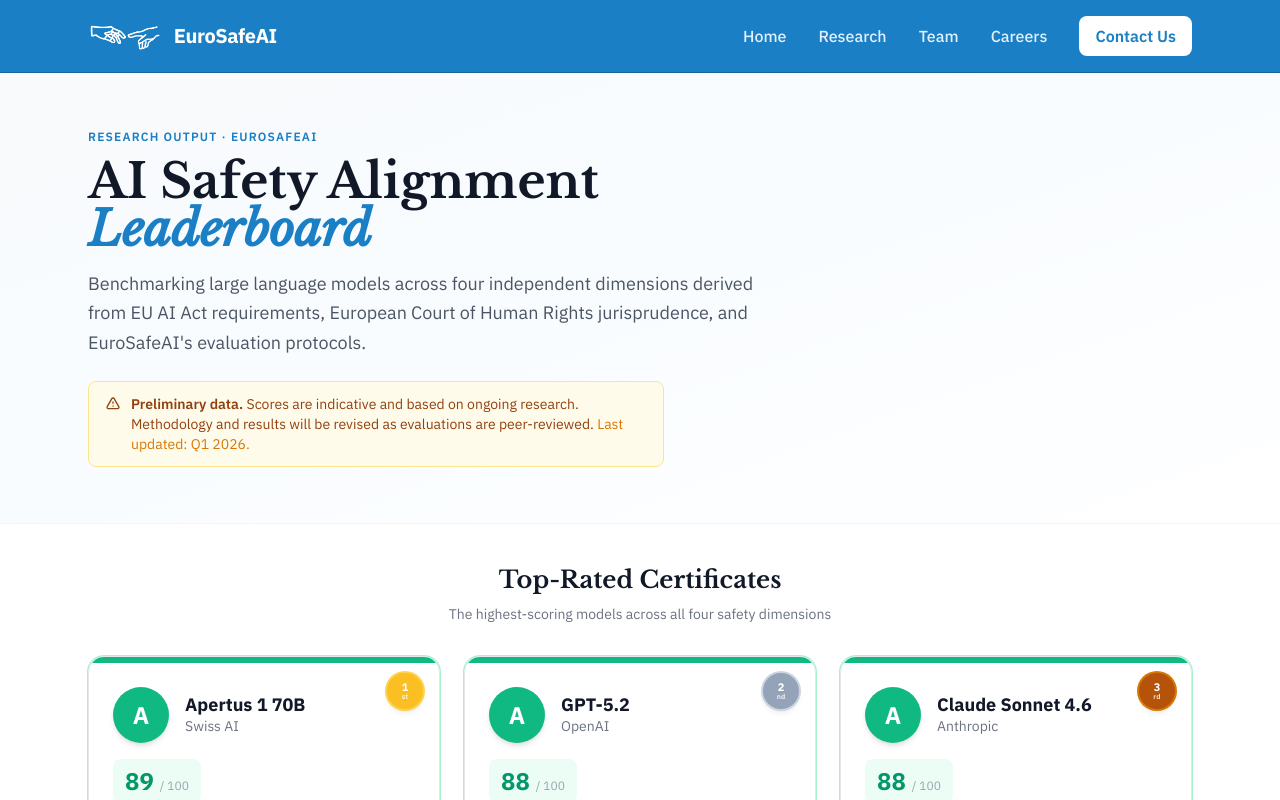
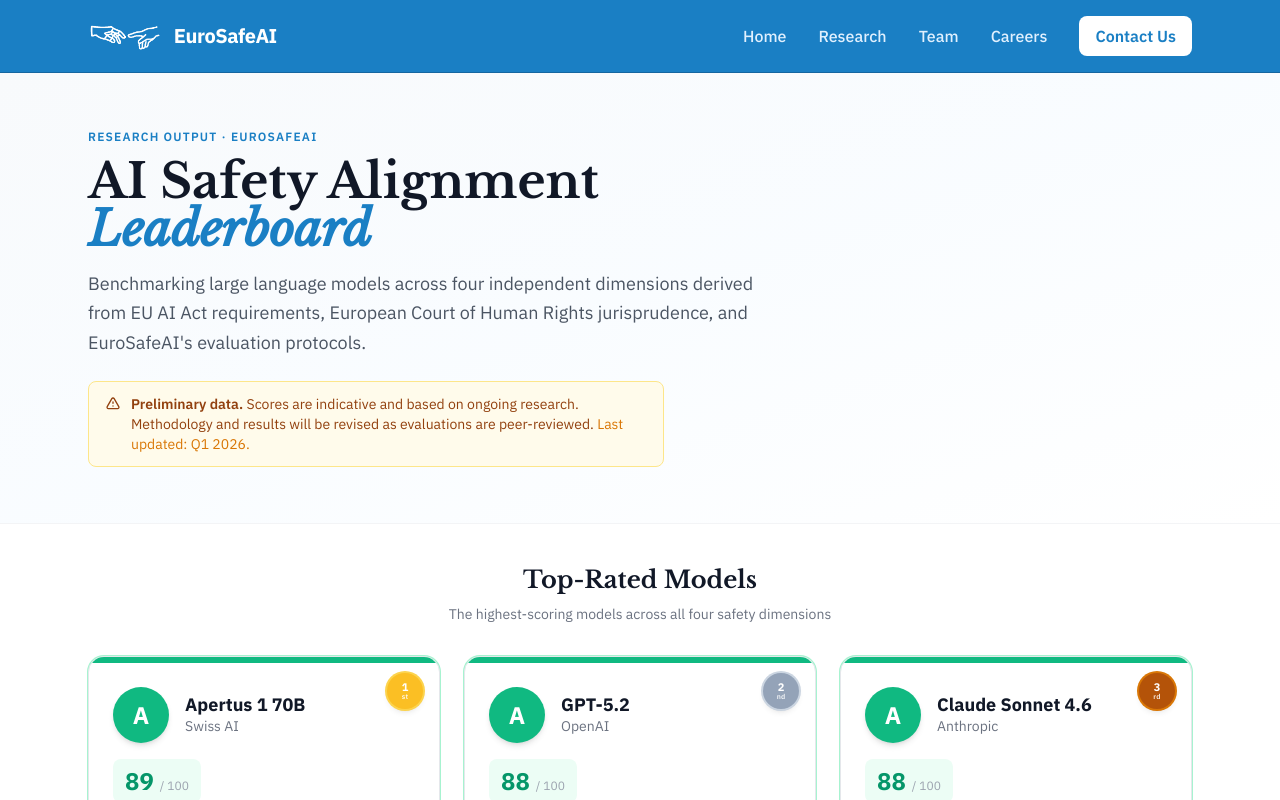
Before and after one commit to EuroSafeAI/eurosafeai.github.io, a Next.js app: page /certificates in a window 1280 px wide. Shown: the top 800 px of the page. Built offline with nearby package versions, Linux system fonts and the light colour scheme.

Commit message:
change copy

```diff
--- a/components/LeaderboardClient.tsx
+++ b/components/LeaderboardClient.tsx
@@ -534,7 +534,7 @@
             animate={{ opacity: 1, y: 0 }}
             transition={{ duration: 0.5, delay: 0.3 }}
           >
-            <h2 className="text-2xl font-bold text-gray-900 mb-2">Top-Rated Certificates</h2>
+            <h2 className="text-2xl font-bold text-gray-900 mb-2">Top-Rated Models</h2>
             <p className="text-sm text-gray-500 font-jost">
               The highest-scoring models across all four safety dimensions
             </p>
```
